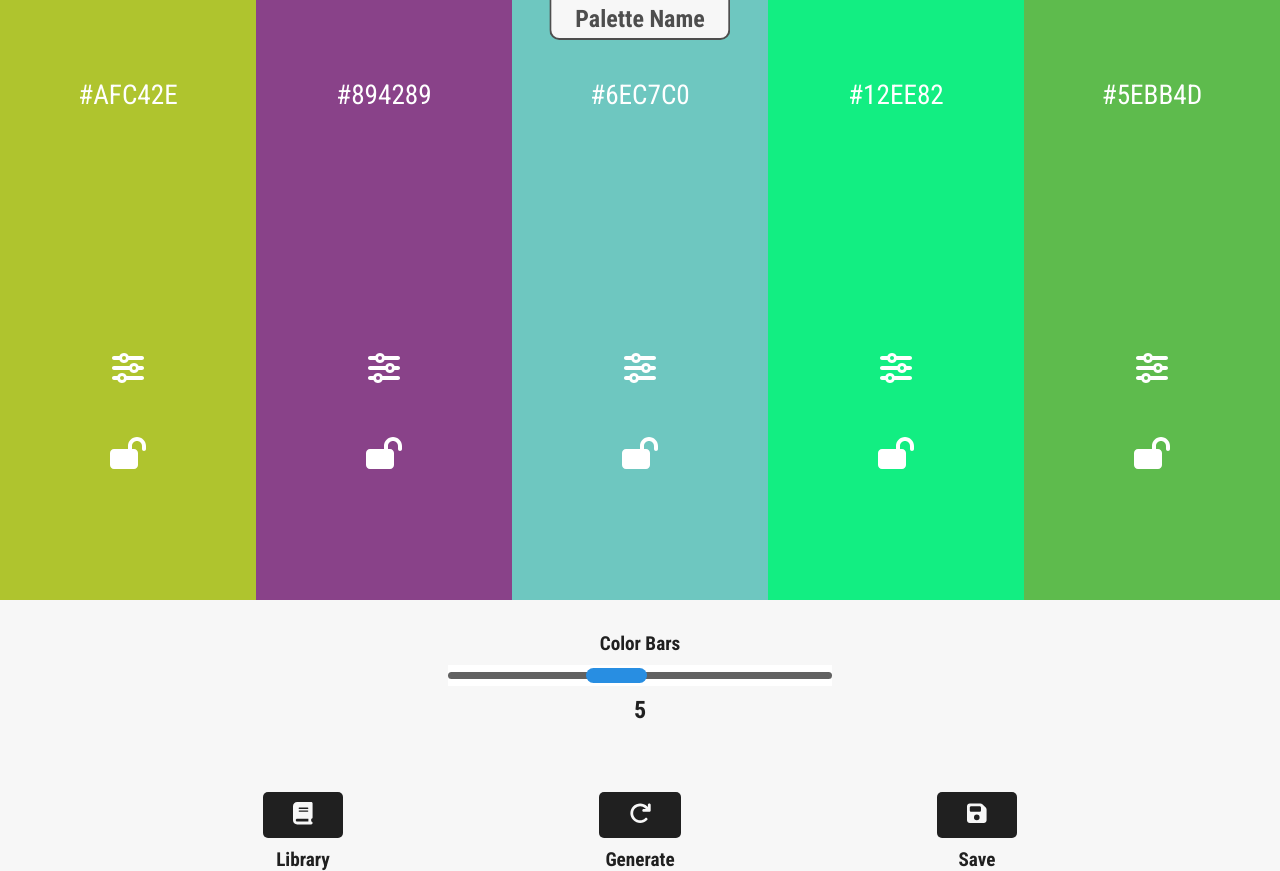
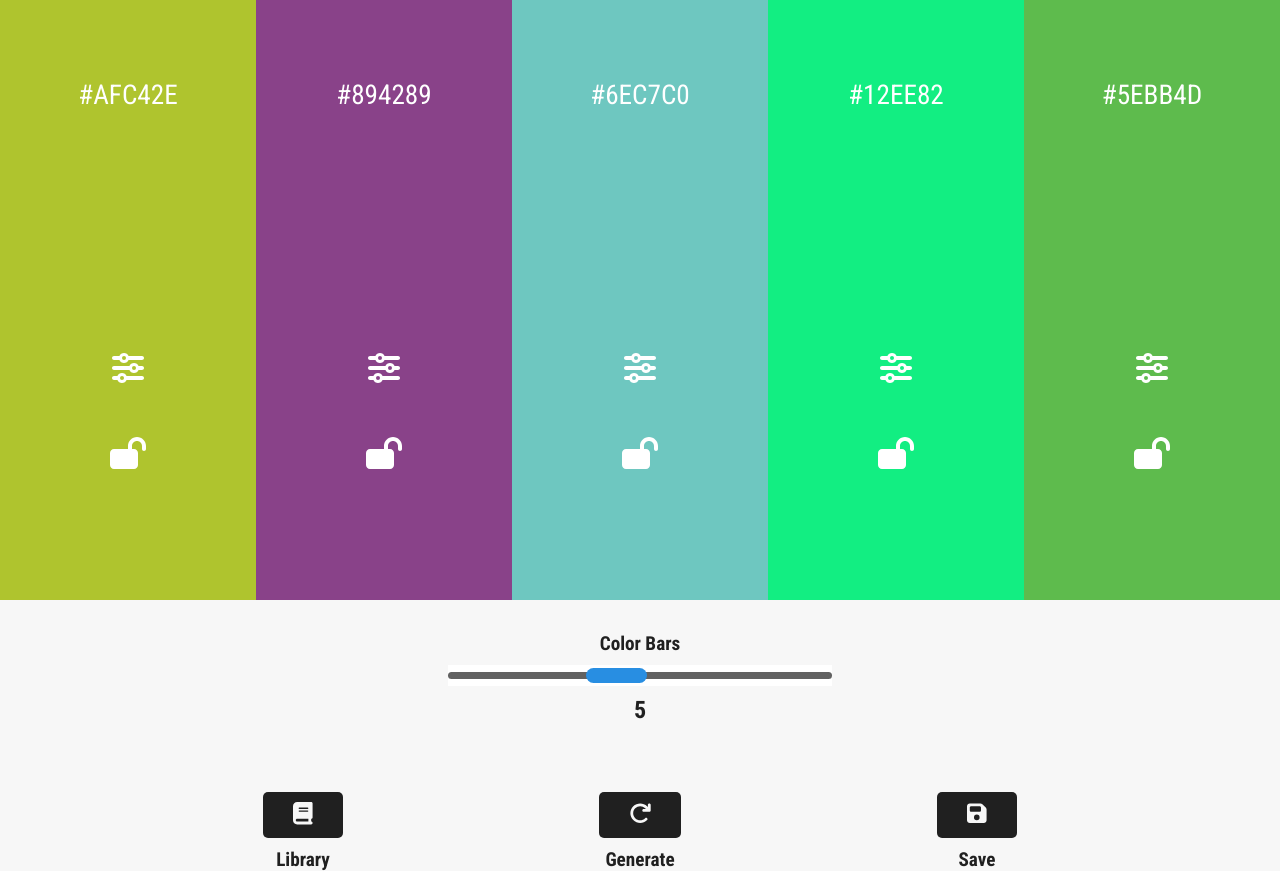
Before and after one commit to Borub-ar/Color-Palette-Generator, a React (Vite) app: page / in a window 1280 px wide. Built offline with nearby package versions, Linux system fonts and the light colour scheme; the HTML template or start-up script is replaced by a standard one.

Commit message:
Fix name label

```diff
--- a/src/App.jsx
+++ b/src/App.jsx
@@ -21,6 +21,7 @@ function App() {
   const [numberOfBars, setNumberOfBars] = useState(5);
   const [showLibrary, setShowLibrary] = useState(false);
   const [updateMode, setUpdateMode] = useState(false);
+  const [currentPaletteName, setCurrentPaletteName] = useState('');
 
   const generateRandomHexColors = () => {
     const generatedColors = [];
@@ -35,6 +36,7 @@ function App() {
     setUpdateMode(false);
     setCurrentColors(generatedColors);
     generatePaletteId();
+    setCurrentPaletteName('');
   };
 
   const generatePaletteId = () => {
@@ -69,13 +71,14 @@ function App() {
   const saveColorPalette = (paletteName, saveAsNew) => {
     let id = currentPaletteId;
     let colors = [...currentColors];
+    setCurrentPaletteName(paletteName);
 
     if (saveAsNew) {
       id = crypto.randomUUID();
       colors = colors.map(color => ({ ...color, id: crypto.randomUUID() }));
       setCurrentPaletteId(id);
       setCurrentColors(colors);
-      setUpdateMode(false)
+      setUpdateMode(false);
     }
 
     setSavedColorPalettes(prevState => [
@@ -128,7 +131,7 @@ function App() {
     <PaletteContext.Provider value={providerValues}>
       <GlobalStyle />
       <Wrapper>
-        <ColorPalette />
+        <ColorPalette paletteName={currentPaletteName} />
         <ControlPanel />
         {showLibrary && <PalettesLibrary />}
       </Wrapper>
--- a/src/components/colorPalette/ColorsPalette.jsx
+++ b/src/components/colorPalette/ColorsPalette.jsx
@@ -1,4 +1,6 @@
 import { useContext, useEffect } from 'react';
+import { FontAwesomeIcon } from '@fortawesome/react-fontawesome';
+import { faPenToSquare } from '@fortawesome/free-solid-svg-icons';
 import styled from 'styled-components';
 import PaletteContext from '../../store/palette-context';
 import SingleColorBar from './SingleColorBar';
@@ -11,11 +13,11 @@ const PaletteWrapper = styled.section`
     flex: 1;
   }
 
-  .palette_name {
+  .palette-name {
     --theme: #4e4e4e;
     position: absolute;
     left: 50%;
-    transform: translateX(-50%);
+    transform: translate(-50%, -100%);
     background: var(--main-background);
     font-size: 1.5rem;
     font-weight: 700;
@@ -24,11 +26,26 @@ const PaletteWrapper = styled.section`
     border-radius: 0 0 10px 10px;
     border: 2px solid var(--theme);
     border-top: none;
+    text-align: center;
+    transition: transform 0.3s ease-in;
+    opacity: 0;
+  }
+
+  .show {
+    transform: translate(-50%, 0);
+    opacity: 1;
+  }
+
+  .edit-icon {
+    color: var(--main-blue);
+    margin-left: 0.4rem;
+    cursor: pointer;
   }
 `;
 
 const ColorsPalette = props => {
   const ctx = useContext(PaletteContext);
+  const { paletteName } = props;
 
   useEffect(() => {
     ctx.generateRandomHexColors();
@@ -39,8 +56,10 @@ const ColorsPalette = props => {
   ));
 
   return (
-    <PaletteWrapper paletteName={props.paletteName}>
-      <p className='palette_name'>Palette Name</p>
+    <PaletteWrapper>
+      <p className={`palette-name ${paletteName && paletteName !== '' ? 'show' : ''}`}>
+        {paletteName} <FontAwesomeIcon className='edit-icon' icon={faPenToSquare} />
+      </p>
       {colorBars}
     </PaletteWrapper>
   );
```
